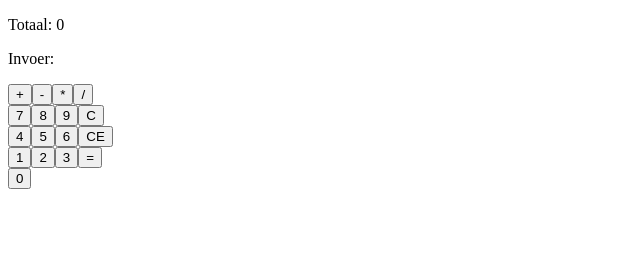
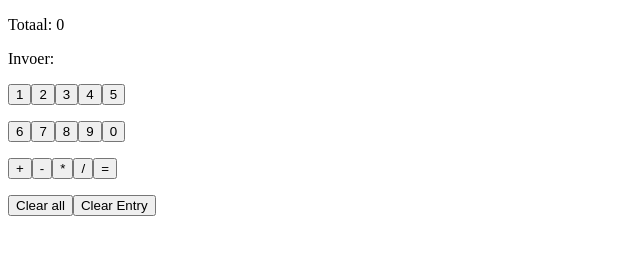
Before and after one commit to Fvddungen/vue-calculator, a plain HTML site: page index.html in a window 1280 px wide. Shown: the whole page, without its empty margins (0-640 px from the left). Drawn offline with nearby package versions, Linux system fonts and the light colour scheme.

Commit message:
vue calculator redesign

```diff
--- a/calculator.js
+++ b/calculator.js
@@ -9,6 +9,21 @@ const app = Vue.createApp({
     addEntry( number) {
       this.entry += number
     },
+    add() {
+
+    },
+    subtract() {
+
+    },
+    multiply() {
+
+    },
+    divide() {
+
+    },
+    finish() {
+
+    },
     clearAll() {
       this.total = 0
       this.entry = ''
--- a/index.html
+++ b/index.html
@@ -11,27 +11,32 @@
       <p>Totaal: {{ total }}</p>
       <p>Invoer: {{ entry }}</p>
       <p>
-        <button>+</button>
-        <button>-</button>
-        <button>*</button>
-        <button>/</button>
-        <br/>
+        <button @click="addEntry(1)">1</button>
+        <button @click="addEntry(2)">2</button>
+        <button @click="addEntry(3)">3</button>
+        <button @click="addEntry(4)">4</button>
+        <button @click="addEntry(5)">5</button>
+      </p>
+
+      <p>
+        <button @click="addEntry(6)">6</button>
         <button @click="addEntry(7)">7</button>
         <button @click="addEntry(8)">8</button>
         <button @click="addEntry(9)">9</button>
-        <button @click="clearAll()">C</button>
-        <br/>
-        <button @click="addEntry(4)">4</button>
-        <button @click="addEntry(5)">5</button>
-        <button @click="addEntry(6)">6</button>
-        <button @click="clearEntry()">CE</button>
-        <br/>
-        <button @click="addEntry(1)">1</button>
-        <button @click="addEntry(2)">2</button>
-        <button @click="addEntry(3)">3</button>
-        <button>=</button>
-        <br/>
-        <button>0</button>
+        <button @click="addEntry(0)">0</button>
+      </p>
+
+      <p>
+        <button @click="add()">+</button>
+        <button @click="subtract()">-</button>
+        <button @click="multiply()">*</button>
+        <button @click="divide()">/</button>
+        <button @click="finish()">=</button>
+      </p>
+
+      <p>
+        <button @click="clearAll()">Clear all</button>
+        <button @click="clearEntry()">Clear Entry</button>
       </p>
     </div>
 
```
